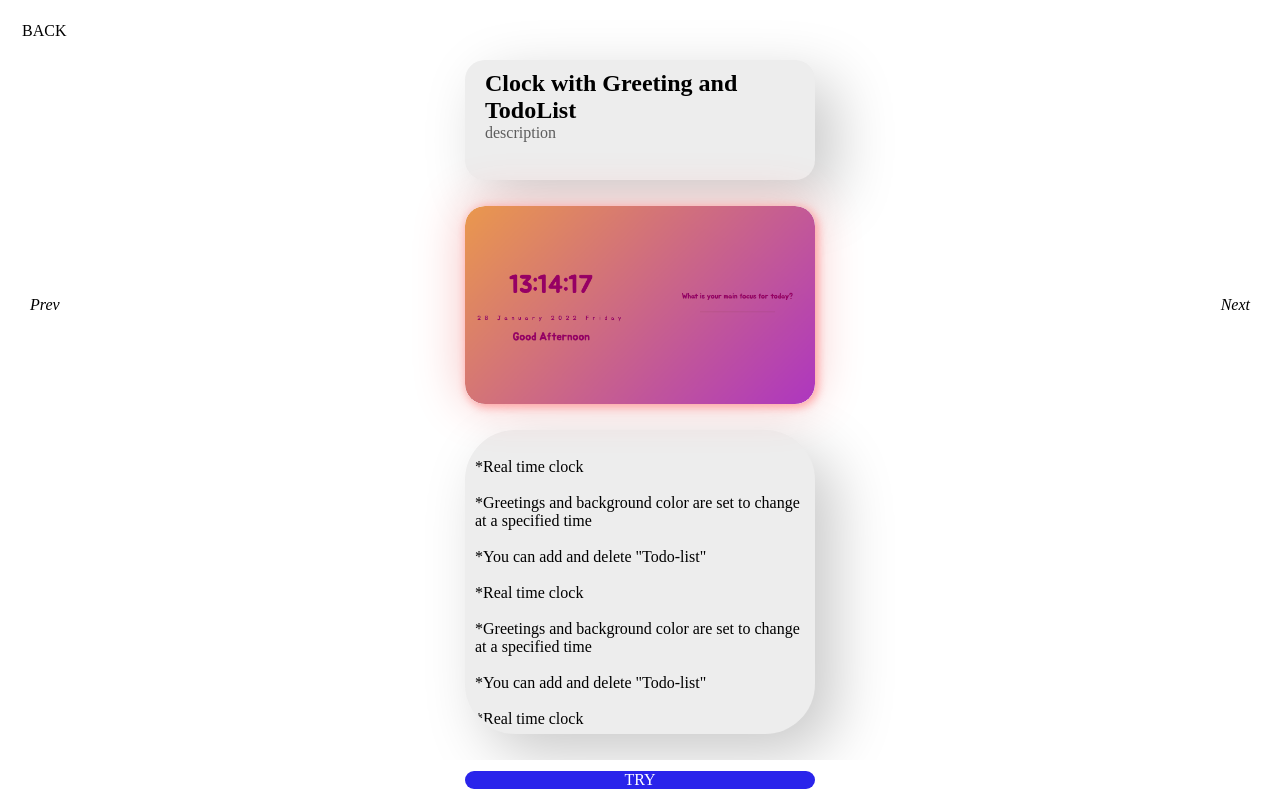
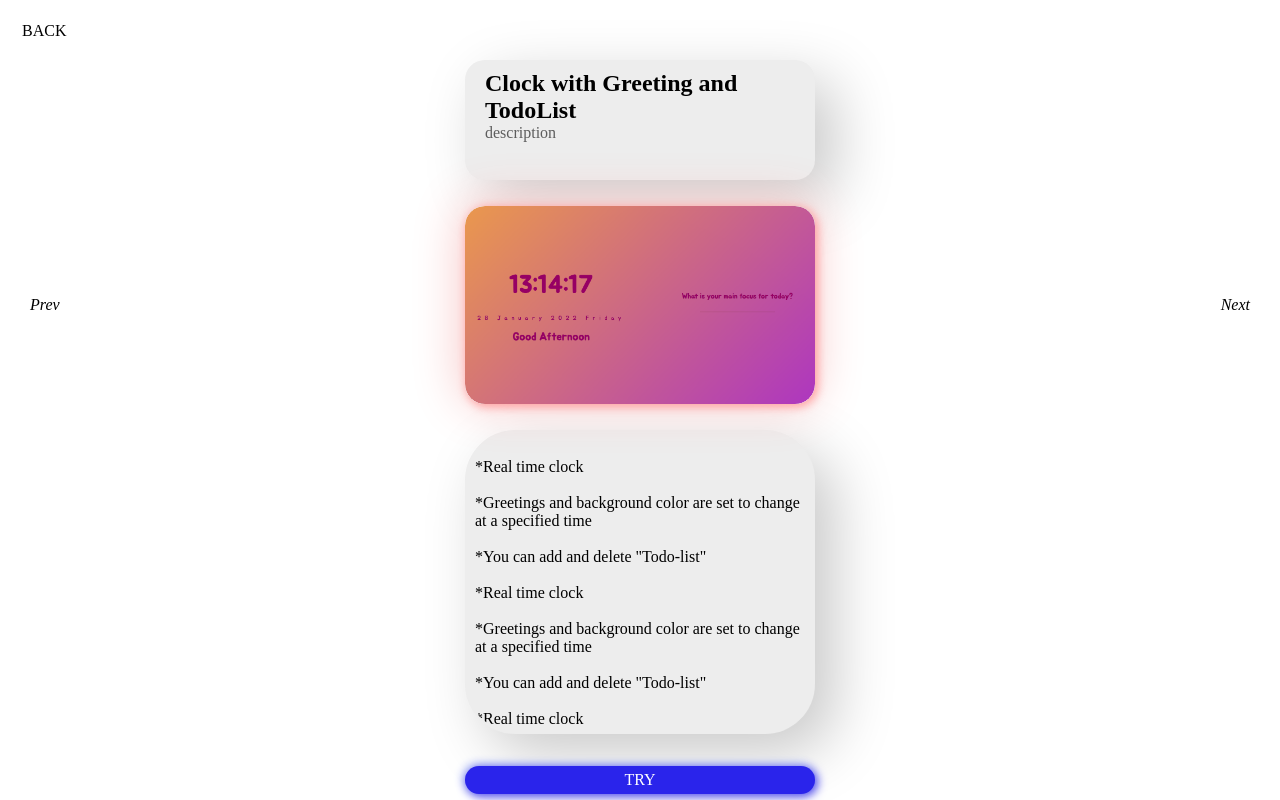
Before and after one commit to OriginalAnswer/Develop-Portfolio, a plain HTML site: page index.html in a window 1280 px wide. Drawn offline with Linux system fonts and the light colour scheme.

Commit message:
Update index.html

```diff
--- a/index.html
+++ b/index.html
@@ -36,18 +36,20 @@
         }
         footer{
             bottom: 0;left: 0;
-            padding: 0 20px;
-            background: #fff;
+            /* padding: 0 20px; */
+            background: #ffffff00;
             display: flex;
         }
         footer>a{
             border-radius: 20px;
             text-align: center;
             width: 350px;
-            height: auto;
-            background: rgb(42, 36, 235);
+            height: 3.5vh;
             display: flex;
             margin: auto;
+            background: rgb(42, 36, 235);
+            box-shadow:  2px 2px 10px 1px rgb(87, 82, 236),
+                        -2px -2px 10px 1px #c5d2f7;
         }
         footer>a>span{
             margin: auto;
```
